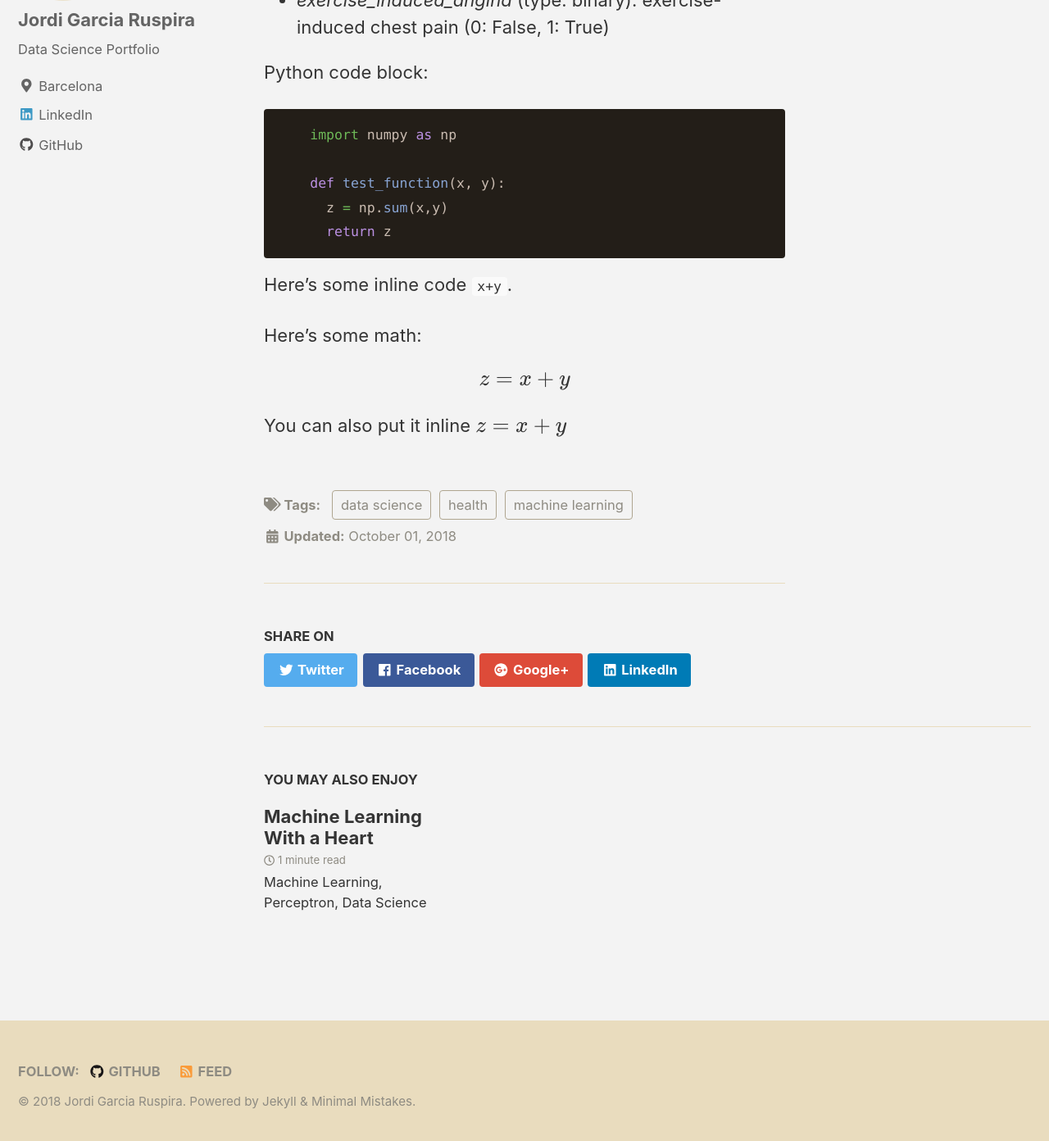
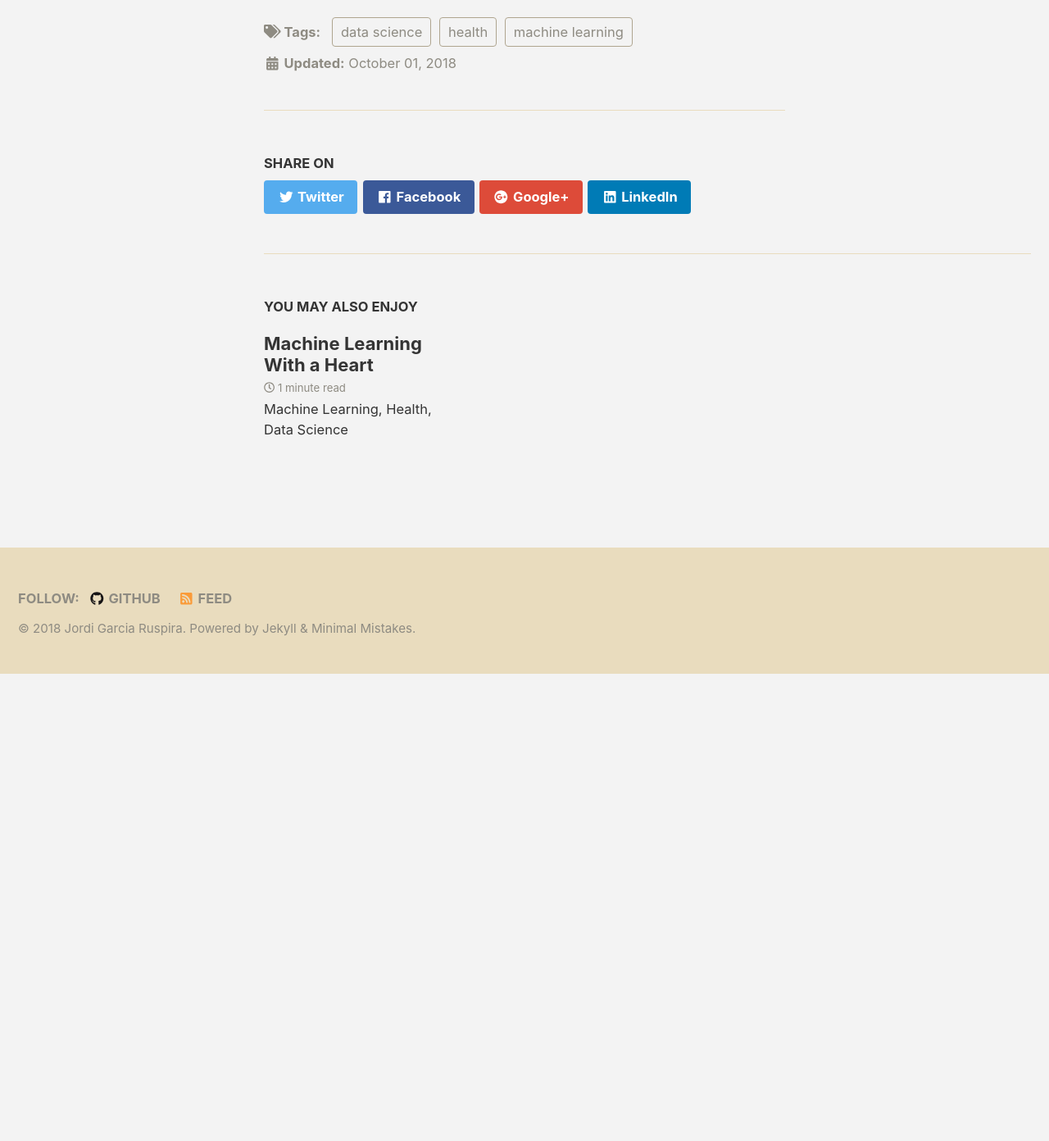
Before and after one commit to JordiRuspira/jordiruspira.github.io, a Jekyll site: the page built from _posts/2018-10-01-machine-learning-heart.md, in a window 1280 px wide and 1400 px high, scrolled down 3779 px. Shown: the top 1392 px of the window at 82% size. Built offline with Jekyll 4.4.1, drawn with Linux system fonts in a browser that asks for light colours; nearby versions of some CDN libraries; formulas are drawn with MathJax 3; after the commit the page ends 4602 px from its top, so only the background shows below that.

Commit message:
Update 2018-10-01-machine-learning-heart.md

```diff
--- a/_posts/2018-10-01-machine-learning-heart.md
+++ b/_posts/2018-10-01-machine-learning-heart.md
@@ -3,8 +3,8 @@
 date: 2018-10-01
 tags: [machine learning, data science, health]
 header:
-  image: "/images/mlheart/mlheart.png"
-excerpt: "Machine Learning, Perceptron, Data Science"
+  image: "/images/mlheart/Morning-Dew.jpg"
+excerpt: "Machine Learning, Health, Data Science"
 mathjax: "true"
 ---
 *(This post is under construction, and its content may have features from different sources. Once completed, I will update all the sources correctly.)*
```
